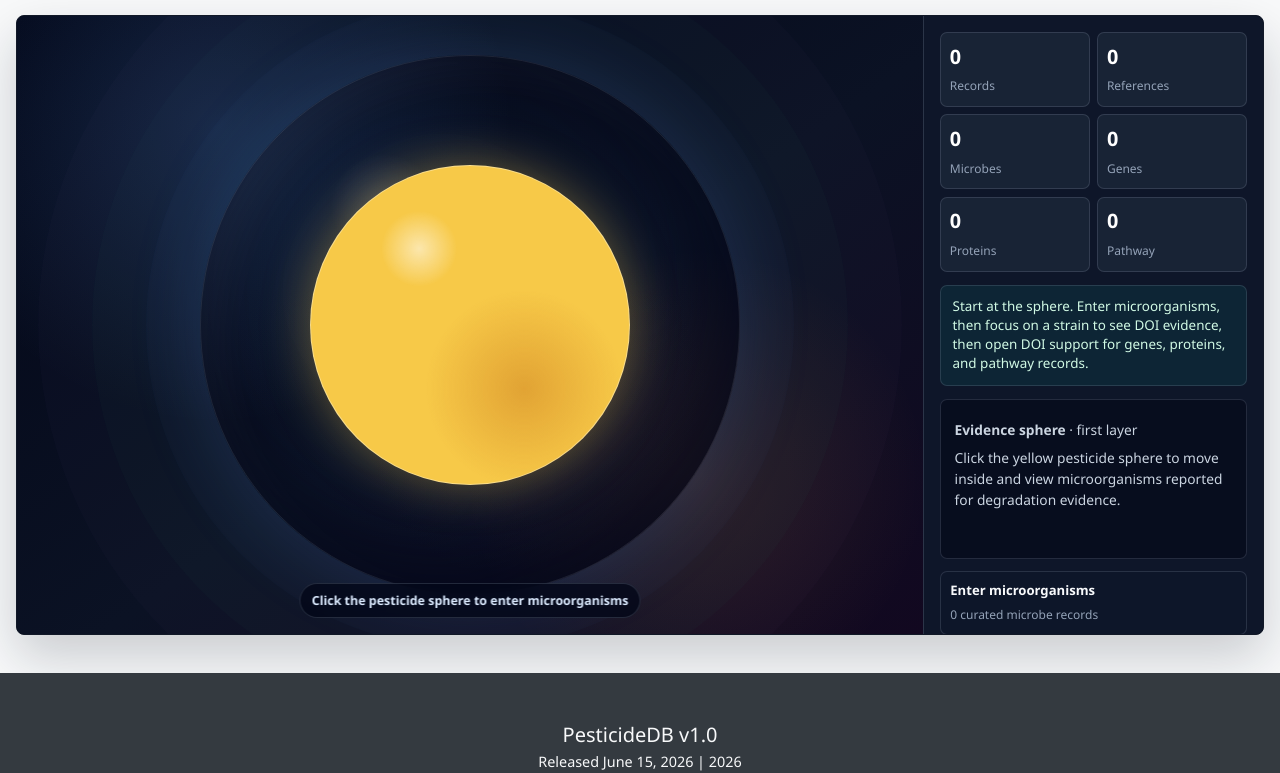
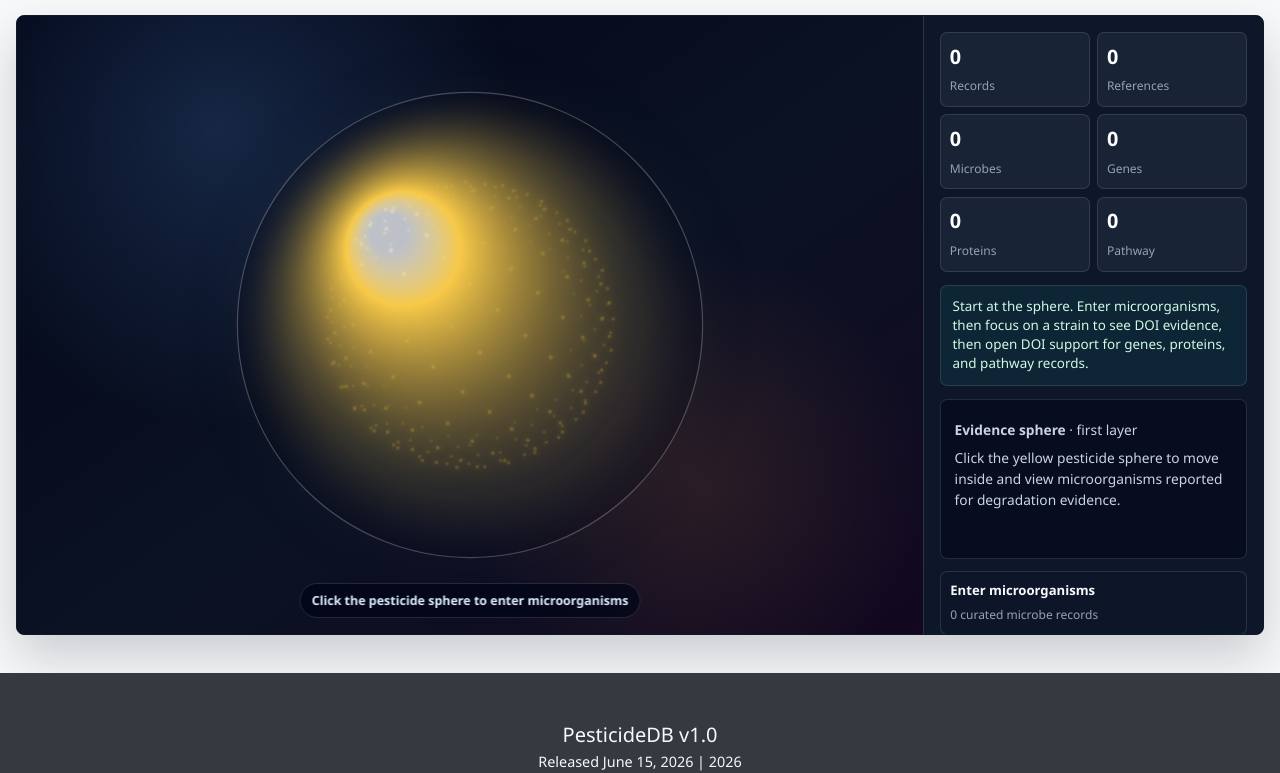
Before and after one commit to PesticideDB/PesticideDB, a Django app: page /evidence-galaxy/ in a window 1280 px wide. Shown: the part 214-987 px from the top of the page. Run offline with Django 5.2, Linux system fonts and the light colour scheme; data comes from the database, SQL or seed files in the repository; data that the repository does not hold is empty; some libraries are stand-ins or nearby versions.

Commit message:
Render evidence galaxy as a particle sphere

```diff
--- a/base/templates/base/tools/evidence_galaxy.html
+++ b/base/templates/base/tools/evidence_galaxy.html
@@ -24,11 +24,7 @@
   <section class="galaxy-shell">
     <div id="galaxy-stage" class="galaxy-stage">
       <div id="galaxy-loading" class="galaxy-loading">Loading evidence sphere...</div>
-      <div class="sphere-depth" aria-hidden="true"></div>
-      <div class="sphere-halo" aria-hidden="true"></div>
-      <svg id="sphere-edges" class="sphere-edges" aria-hidden="true"></svg>
-      <button type="button" id="sphere-core" class="sphere-core"></button>
-      <div id="sphere-dots" class="sphere-dots"></div>
+      <canvas id="sphere-canvas" class="sphere-canvas"></canvas>
       <div id="sphere-caption" class="sphere-caption"></div>
     </div>
 
@@ -143,166 +139,17 @@
     background: rgba(2, 6, 23, .7);
   }
 
-  .sphere-depth,
-  .sphere-halo {
+  .sphere-canvas {
     position: absolute;
-    left: 50%;
-    top: 50%;
-    width: min(58vw, 540px);
-    aspect-ratio: 1;
-    border-radius: 50%;
-    transform: translate(-50%, -50%);
-    pointer-events: none;
+    inset: 0;
+    z-index: 4;
+    width: 100%;
+    height: 100%;
+    cursor: grab;
   }
 
-  .sphere-depth {
-    background:
-      radial-gradient(circle at 34% 28%, rgba(255, 255, 255, .12), transparent 10%),
-      radial-gradient(circle at 63% 67%, rgba(15, 23, 42, .46), transparent 35%),
-      radial-gradient(circle, rgba(96, 165, 250, .1), transparent 65%);
-    box-shadow:
-      inset -28px -34px 90px rgba(2, 6, 23, .72),
-      inset 18px 18px 46px rgba(255, 255, 255, .04),
-      0 0 76px rgba(96, 165, 250, .16);
-  }
-
-  .sphere-halo {
-    border: 1px solid rgba(148, 163, 184, .14);
-    box-shadow:
-      0 0 0 54px rgba(96, 165, 250, .025),
-      0 0 0 108px rgba(52, 211, 153, .018),
-      0 0 0 162px rgba(192, 132, 252, .014);
-  }
-
-  .sphere-core {
-    position: absolute;
-    left: 50%;
-    top: 50%;
-    z-index: 5;
-    width: clamp(7rem, 14vw, 10.5rem);
-    aspect-ratio: 1;
-    border: 1px solid rgba(255, 255, 255, .36);
-    border-radius: 50%;
-    background:
-      radial-gradient(circle at 34% 26%, rgba(255, 255, 255, .55), transparent 12%),
-      radial-gradient(circle at 67% 70%, rgba(180, 83, 9, .32), transparent 32%),
-      #f7c948;
-    color: #431407;
-    cursor: pointer;
-    font-weight: 900;
-    line-height: 1.1;
-    padding: 1rem;
-    transform: translate(-50%, -50%);
-    box-shadow: 0 0 48px rgba(247, 201, 72, .38);
-    transition: width .24s ease, background .24s ease, box-shadow .24s ease;
-  }
-
-  .galaxy-stage.is-pesticide .sphere-core {
-    width: clamp(13rem, 26vw, 20rem);
-    font-size: clamp(1.2rem, 2.2vw, 2rem);
-  }
-
-  .sphere-core.is-microbe {
-    background:
-      radial-gradient(circle at 34% 26%, rgba(255, 255, 255, .5), transparent 12%),
-      radial-gradient(circle at 67% 70%, rgba(6, 78, 59, .34), transparent 32%),
-      #34d399;
-    color: #052e16;
-    box-shadow: 0 0 48px rgba(52, 211, 153, .36);
-  }
-
-  .sphere-core.is-reference {
-    background:
-      radial-gradient(circle at 34% 26%, rgba(255, 255, 255, .5), transparent 12%),
-      radial-gradient(circle at 67% 70%, rgba(30, 64, 175, .34), transparent 32%),
-      #60a5fa;
-    color: #082f49;
-    box-shadow: 0 0 48px rgba(96, 165, 250, .36);
-  }
-
-  .sphere-core.is-support {
-    background:
-      radial-gradient(circle at 34% 26%, rgba(255, 255, 255, .5), transparent 12%),
-      radial-gradient(circle at 67% 70%, rgba(88, 28, 135, .34), transparent 32%),
-      #c084fc;
-    color: #2e1065;
-    box-shadow: 0 0 48px rgba(192, 132, 252, .36);
-  }
-
-  .sphere-edges {
-    position: absolute;
-    inset: 0;
-    z-index: 6;
-    width: 100%;
-    height: 100%;
-    pointer-events: none;
-    overflow: visible;
-  }
-
-  .sphere-edges line {
-    stroke: var(--edge-color, #fde68a);
-    stroke-width: 2.8;
-    stroke-linecap: round;
-    opacity: .78;
-    filter: drop-shadow(0 0 6px var(--edge-color, #fde68a));
-    animation: edge-pulse 1.8s ease-in-out infinite alternate;
-  }
-
-  @keyframes edge-pulse {
-    from { opacity: .42; stroke-width: 2; }
-    to { opacity: .9; stroke-width: 3.4; }
-  }
-
-  .sphere-dot {
-    position: absolute;
-    z-index: 7;
-    display: grid;
-    place-items: center;
-    width: var(--dot-size);
-    aspect-ratio: 1;
-    border: 1px solid rgba(255, 255, 255, .28);
-    border-radius: 50%;
-    background:
-      radial-gradient(circle at 30% 24%, rgba(255, 255, 255, .56), transparent 13%),
-      radial-gradient(circle at 68% 76%, rgba(2, 6, 23, .34), transparent 42%),
-      var(--dot-color);
-    color: #f8fafc;
-    cursor: pointer;
-    font-weight: 900;
-    text-align: center;
-    transform:
-      translate(-50%, -50%)
-      translateZ(0)
-      scale(var(--dot-depth));
-    box-shadow: 0 0 30px color-mix(in srgb, var(--dot-color), transparent 35%);
-    transition: transform .18s ease, filter .18s ease, box-shadow .18s ease;
-  }
-
-  .sphere-dot:hover,
-  .sphere-dot:focus-visible {
-    filter: brightness(1.08);
-    transform: translate(-50%, -50%) scale(calc(var(--dot-depth) * 1.08));
-    outline: 0;
-  }
-
-  .sphere-dot strong {
-    display: block;
-    font-size: clamp(1rem, 1.7vw, 1.55rem);
-    line-height: 1;
-  }
-
-  .sphere-dot span {
-    display: block;
-    max-width: 8.5em;
-    margin-top: .18rem;
-    font-size: clamp(.58rem, .78vw, .72rem);
-    line-height: 1.08;
-  }
-
-  .sphere-dot.is-item {
-    font-size: .68rem;
-    line-height: 1.05;
-    padding: .45rem;
+  .sphere-canvas:active {
+    cursor: grabbing;
   }
 
   .sphere-caption {
@@ -456,25 +303,6 @@
       min-height: 500px;
     }
 
-    .sphere-depth,
-    .sphere-halo {
-      width: min(82vw, 390px);
-    }
-
-    .sphere-core {
-      width: 6.4rem;
-      font-size: .74rem;
-    }
-
-    .galaxy-stage.is-pesticide .sphere-core {
-      width: min(58vw, 13rem);
-      font-size: 1.2rem;
-    }
-
-    .sphere-dot span {
-      display: none;
-    }
-
     .galaxy-panel {
       border-left: 0;
       border-top: 1px solid rgba(148, 163, 184, .22);
@@ -484,28 +312,31 @@
 
 <script>
   (() => {
-    const stageElement = document.getElementById("galaxy-stage");
     const loadingElement = document.getElementById("galaxy-loading");
+    const canvas = document.getElementById("sphere-canvas");
+    const ctx = canvas.getContext("2d");
     const summaryElement = document.getElementById("galaxy-summary");
     const storyElement = document.getElementById("galaxy-story");
     const detailElement = document.getElementById("galaxy-detail");
     const listElement = document.getElementById("galaxy-list");
-    const dotsElement = document.getElementById("sphere-dots");
-    const edgesElement = document.getElementById("sphere-edges");
-    const coreElement = document.getElementById("sphere-core");
     const captionElement = document.getElementById("sphere-caption");
     const form = document.getElementById("galaxy-form");
     const select = document.getElementById("pesticide-select");
     let currentData = { nodes: [], links: [], summary: {} };
     let selectedMicrobe = null;
-
-    const positions = [
-      [50, 16, .88], [66, 23, 1.04], [79, 42, 1.14], [73, 64, 1.02],
-      [56, 80, .94], [37, 77, 1.08], [21, 58, 1.16], [24, 36, .98],
-      [40, 28, 1.16], [59, 42, .92], [48, 60, 1.18], [34, 49, .86],
-    ];
+    let particles = [];
+    let coreParticle = null;
+    let focusEdges = [];
+    let layer = "pesticide";
+    let rotation = { x: -0.18, y: 0.32 };
+    let pointer = { x: 0, y: 0, down: false, moved: false };
+    let hoverParticle = null;
+    let animationFrame = null;
+    const visibleLimit = 12;
+    const shellPoints = spherePoints(360, .002);
 
     const colors = {
+      pesticide: "#f7c948",
       microorganism: "#34d399",
       reference: "#60a5fa",
       gene: "#c084fc",
@@ -554,55 +385,6 @@
       return Array.from(new Map(nodes.map(node => [node.id, node])).values());
     }
 
-    function setCore(label, mode, clickHandler) {
-      coreElement.className = `sphere-core ${mode ? `is-${mode}` : ""}`;
-      coreElement.textContent = label;
-      coreElement.onclick = clickHandler;
-    }
-
-    function setStage(layer) {
-      stageElement.classList.remove("is-pesticide");
-      if (layer === "pesticide") stageElement.classList.add("is-pesticide");
-    }
-
-    function clearEdges() {
-      edgesElement.innerHTML = "";
-    }
-
-    function renderEdges(targets, color) {
-      const lines = targets.map(item => `
-        <line x1="50%" y1="50%" x2="${item.x}%" y2="${item.y}%"></line>
-      `).join("");
-      edgesElement.style.setProperty("--edge-color", color);
-      edgesElement.innerHTML = lines;
-    }
-
-    function renderDots(nodes, options) {
-      const maxSize = Math.max(1, ...nodes.map(node => node.size || 5));
-      dotsElement.innerHTML = nodes.map((node, index) => {
-        const [x, y, depth] = positions[index % positions.length];
-        const size = options.size || Math.max(72, Math.min(116, 70 + ((node.size || 5) / maxSize) * 42));
-        return `
-          <button type="button" class="sphere-dot is-item" data-node-id="${escapeHtml(node.id)}"
-            title="${escapeHtml(node.label)}"
-            style="left:${x}%; top:${y}%; --dot-color:${options.color || colors[node.kind] || "#94a3b8"}; --dot-size:${size}px; --dot-depth:${depth};">
-            ${options.showCount ? `<strong>${escapeHtml(node.size || 1)}</strong>` : ""}
-            <span>${escapeHtml(shortLabel(node.label, options.maxLabel || 24))}</span>
-          </button>
-        `;
-      }).join("");
-      dotsElement.querySelectorAll(".sphere-dot").forEach(dot => {
-        dot.addEventListener("click", () => {
-          const node = currentData.nodes.find(item => item.id === dot.dataset.nodeId);
-          if (node) options.onClick(node);
-        });
-      });
-      return nodes.map((node, index) => {
-        const [x, y] = positions[index % positions.length];
-        return { node, x, y };
-      });
-    }
-
     function renderSummary(summary) {
       const items = [
         ["Records", summary.evidence_records],
@@ -621,13 +403,204 @@
       `;
     }
 
+    function resizeCanvas() {
+      const rect = canvas.getBoundingClientRect();
+      const ratio = window.devicePixelRatio || 1;
+      canvas.width = Math.max(1, Math.floor(rect.width * ratio));
+      canvas.height = Math.max(1, Math.floor(rect.height * ratio));
+      ctx.setTransform(ratio, 0, 0, ratio, 0, 0);
+    }
+
+    function spherePoints(count, jitter = 0) {
+      return Array.from({ length: count }, (_, index) => {
+        const y = 1 - (index / Math.max(1, count - 1)) * 2;
+        const radius = Math.sqrt(Math.max(0, 1 - y * y));
+        const theta = index * Math.PI * (3 - Math.sqrt(5));
+        return {
+          x: Math.cos(theta) * radius + Math.sin(index * 12.9898) * jitter,
+          y: y + Math.cos(index * 78.233) * jitter,
+          z: Math.sin(theta) * radius + Math.sin(index * 37.719) * jitter,
+        };
+      });
+    }
+
+    function makeParticle(node, point, options = {}) {
+      return {
+        node,
+        x: point.x,
+        y: point.y,
+        z: point.z,
+        radius: options.radius || 6,
+        color: options.color || colors[node.kind] || "#94a3b8",
+        label: options.label || node.label,
+        kind: options.kind || node.kind,
+        action: options.action || null,
+      };
+    }
+
+    function project(particle) {
+      const cosY = Math.cos(rotation.y);
+      const sinY = Math.sin(rotation.y);
+      const cosX = Math.cos(rotation.x);
+      const sinX = Math.sin(rotation.x);
+      const x1 = particle.x * cosY - particle.z * sinY;
+      const z1 = particle.x * sinY + particle.z * cosY;
+      const y1 = particle.y * cosX - z1 * sinX;
+      const z2 = particle.y * sinX + z1 * cosX;
+      const rect = canvas.getBoundingClientRect();
+      const sphereRadius = Math.min(rect.width, rect.height) * (layer === "pesticide" ? .28 : .34);
+      const perspective = 1.85 / (2.45 - z2);
+      return {
+        x: rect.width / 2 + x1 * sphereRadius * perspective,
+        y: rect.height / 2 + y1 * sphereRadius * perspective,
+        z: z2,
+        scale: perspective,
+      };
+    }
+
+    function drawParticle(particle, projected, isCore = false) {
+      const radius = particle.radius * projected.scale;
+      const gradient = ctx.createRadialGradient(
+        projected.x - radius * .35,
+        projected.y - radius * .4,
+        radius * .08,
+        projected.x,
+        projected.y,
+        radius
+      );
+      gradient.addColorStop(0, "rgba(255,255,255,.72)");
+      gradient.addColorStop(.18, particle.color);
+      gradient.addColorStop(1, "rgba(2,6,23,.28)");
+      ctx.globalAlpha = isCore ? 1 : Math.max(.34, Math.min(1, .58 + projected.z * .22));
+      ctx.fillStyle = gradient;
+      ctx.beginPath();
+      ctx.arc(projected.x, projected.y, radius, 0, Math.PI * 2);
+      ctx.fill();
+      ctx.shadowColor = particle.color;
+      ctx.shadowBlur = isCore ? 30 : 16;
+      ctx.strokeStyle = "rgba(255,255,255,.24)";
+      ctx.lineWidth = 1.2;
+      ctx.stroke();
+      ctx.shadowBlur = 0;
+
+      if (radius > 22 || particle === hoverParticle) {
+        ctx.globalAlpha = 1;
+        ctx.fillStyle = isCore ? "#1f1300" : "#f8fafc";
+        ctx.font = `800 ${Math.max(10, Math.min(20, radius * .22))}px Arial`;
+        ctx.textAlign = "center";
+        ctx.textBaseline = "middle";
+        wrapText(shortLabel(particle.label, isCore ? 28 : 22), projected.x, projected.y, radius * 1.35, Math.max(11, radius * .22));
+      }
+    }
+
+    function wrapText(text, x, y, maxWidth, lineHeight) {
+      const words = text.split(/\s+/);
+      const lines = [];
+      let line = "";
+      words.forEach(word => {
+        const test = line ? `${line} ${word}` : word;
+        if (ctx.measureText(test).width > maxWidth && line) {
+          lines.push(line);
+          line = word;
+        } else {
+          line = test;
+        }
+      });
+      if (line) lines.push(line);
+      const start = y - ((lines.length - 1) * lineHeight) / 2;
+      lines.slice(0, 3).forEach((entry, index) => ctx.fillText(entry, x, start + index * lineHeight));
+    }
+
+    function drawEdges(projectedCore, projectedParticles) {
+      if (!focusEdges.length || !projectedCore) return;
+      ctx.save();
+      focusEdges.forEach(edge => {
+        const target = projectedParticles.get(edge.node.id);
+        if (!target) return;
+        const pulse = .55 + Math.sin(Date.now() / 420) * .22;
+        ctx.globalAlpha = pulse;
+        ctx.strokeStyle = edge.color;
+        ctx.lineWidth = 2.2;
+        ctx.shadowColor = edge.color;
+        ctx.shadowBlur = 11;
+        ctx.beginPath();
+        ctx.moveTo(projectedCore.x, projectedCore.y);
+        ctx.lineTo(target.x, target.y);
+        ctx.stroke();
+      });
+      ctx.restore();
+    }
+
+    function drawScene() {
+      resizeCanvas();
+      const rect = canvas.getBoundingClientRect();
+      ctx.clearRect(0, 0, rect.width, rect.height);
+      ctx.globalAlpha = 1;
+
+      const cx = rect.width / 2;
+      const cy = rect.height / 2;
+      const haloRadius = Math.min(rect.width, rect.height) * .37;
+      const halo = ctx.createRadialGradient(cx, cy, haloRadius * .18, cx, cy, haloRadius * 1.25);
+      halo.addColorStop(0, "rgba(96,165,250,.06)");
+      halo.addColorStop(.52, "rgba(96,165,250,.06)");
+      halo.addColorStop(.53, "rgba(148,163,184,.08)");
+      halo.addColorStop(1, "rgba(2,6,23,0)");
+      ctx.fillStyle = halo;
+      ctx.beginPath();
+      ctx.arc(cx, cy, haloRadius * 1.35, 0, Math.PI * 2);
+      ctx.fill();
+
+      const all = [...particles];
+      if (coreParticle) all.push(coreParticle);
+      const projected = new Map();
+      all.forEach(particle => projected.set(particle.node.id, project(particle)));
+      const ordered = particles.slice().sort((a, b) => projected.get(a.node.id).z - projected.get(b.node.id).z);
+      if (layer === "pesticide") drawParticleShell(colors.pesticide);
+      drawEdges(coreParticle ? projected.get(coreParticle.node.id) : null, projected);
+      ordered.forEach(particle => drawParticle(particle, projected.get(particle.node.id)));
+      if (coreParticle) drawParticle(coreParticle, projected.get(coreParticle.node.id), true);
+      animationFrame = requestAnimationFrame(drawScene);
+    }
+
+    function drawParticleShell(color) {
+      const rect = canvas.getBoundingClientRect();
+      const particle = { radius: Math.min(rect.width, rect.height) * .33, color };
+      shellPoints.forEach((point, index) => {
+        const projected = project({ ...particle, ...point, node: { id: `shell-${index}` } });
+        if (projected.z < -.4) return;
+        const alpha = Math.max(.08, Math.min(.48, .2 + projected.z * .18));
+        ctx.globalAlpha = alpha;
+        ctx.fillStyle = color;
+        ctx.shadowColor = color;
+        ctx.shadowBlur = 5;
+        ctx.beginPath();
+        ctx.arc(projected.x, projected.y, 1.1 + projected.scale * .8, 0, Math.PI * 2);
+        ctx.fill();
+      });
+      ctx.shadowBlur = 0;
+      ctx.globalAlpha = 1;
+    }
+
+    function setScene(newLayer, core, visible, options = {}) {
+      layer = newLayer;
+      coreParticle = core;
+      particles = visible;
+      focusEdges = options.edges || [];
+      hoverParticle = null;
+      captionElement.innerHTML = options.caption || "";
+      if (!animationFrame) drawScene();
+    }
+
     function renderPesticideSphere() {
       selectedMicrobe = null;
-      setStage("pesticide");
-      clearEdges();
-      dotsElement.innerHTML = "";
-      setCore(currentData.summary?.pesticide || select.value, "", renderMicrobeLayer);
-      captionElement.innerHTML = "Click the pesticide sphere to enter microorganisms";
+      const pesticide = currentData.nodes.find(node => node.kind === "pesticide") || { id: "pesticide", label: currentData.summary?.pesticide || select.value, kind: "pesticide" };
+      setScene("pesticide", makeParticle(pesticide, { x: 0, y: 0, z: 0 }, {
+        radius: Math.min(360, Math.max(265, (canvas.getBoundingClientRect().width || 800) * .34)),
+        color: colors.pesticide,
+        action: renderMicrobeLayer,
+      }), [], {
+        caption: "Click the pesticide sphere to enter microorganisms",
+      });
       detailElement.innerHTML = `
         <h2>${escapeHtml(currentData.summary?.pesticide || select.value)}</h2>
         <p><strong>Evidence sphere</strong> · first layer</p>
@@ -638,20 +611,26 @@
     }
 
     function renderMicrobeLayer() {
-      setStage("microbes");
-      clearEdges();
-      const microbes = currentData.nodes.filter(node => node.kind === "microorganism").slice(0, positions.length);
-      setCore("Microorganisms", "microbe", renderPesticideSphere);
-      renderDots(microbes, {
+      const microbeNodes = currentData.nodes.filter(node => node.kind === "microorganism");
+      const microbes = microbeNodes.slice(0, visibleLimit);
+      const points = spherePoints(microbes.length, .015);
+      const core = makeParticle({ id: "microbe-core", label: "Microorganisms", kind: "microorganism" }, { x: 0, y: 0, z: 0 }, {
+        radius: 92,
         color: colors.microorganism,
-        maxLabel: 24,
-        onClick: renderReferenceLayer,
+        action: renderPesticideSphere,
       });
-      captionElement.innerHTML = `<button type="button" id="back-pesticide">Pesticide</button><span>Microorganisms inside ${escapeHtml(currentData.summary?.pesticide || select.value)}</span>`;
+      const dots = microbes.map((node, index) => makeParticle(node, points[index], {
+        radius: Math.max(18, Math.min(34, 18 + (node.size || 5) * 1.2)),
+        color: colors.microorganism,
+        action: renderReferenceLayer,
+      }));
+      setScene("microbes", core, dots, {
+        caption: `<button type="button" id="back-pesticide">Pesticide</button><span>Microorganisms inside ${escapeHtml(currentData.summary?.pesticide || select.value)}</span>`,
+      });
       document.getElementById("back-pesticide").addEventListener("click", renderPesticideSphere);
       detailElement.innerHTML = `
         <h2>Microorganisms</h2>
-        <p><strong>${escapeHtml(currentData.summary?.microorganisms || microbes.length)}</strong> records are linked to ${escapeHtml(currentData.summary?.pesticide || select.value)}.</p>
+        <p><strong>${escapeHtml(currentData.summary?.microorganisms || microbeNodes.length)}</strong> records are linked to ${escapeHtml(currentData.summary?.pesticide || select.value)}.</p>
         <p>Select a microorganism to focus its DOI evidence. Shiny edges appear only in that focused view.</p>
       `;
       listElement.innerHTML = microbes.map(node => `
@@ -667,16 +646,23 @@
 
     function renderReferenceLayer(microbe) {
       selectedMicrobe = microbe;
-      setStage("references");
-      const references = connectedNodes(microbe, ["reference"]).slice(0, positions.length);
-      setCore(shortLabel(microbe.label, 28), "microbe", renderMicrobeLayer);
-      const targets = renderDots(references, {
+      const references = connectedNodes(microbe, ["reference"]).slice(0, visibleLimit);
+      const points = spherePoints(Math.max(1, references.length), .01);
+      const core = makeParticle(microbe, { x: 0, y: 0, z: 0 }, {
+        radius: 92,
+        color: colors.microorganism,
+        label: microbe.label,
+        action: renderMicrobeLayer,
+      });
+      const dots = references.map((node, index) => makeParticle(node, points[index], {
+        radius: 34,
         color: colors.reference,
-        maxLabel: 22,
-        onClick: reference => renderSupportLayer(microbe, reference),
+        action: reference => renderSupportLayer(microbe, reference),
+      }));
+      setScene("references", core, dots, {
+        edges: dots.map(dot => ({ node: dot.node, color: "#93c5fd" })),
+        caption: `<button type="button" id="back-microbes">Microbes</button><span>DOI evidence for ${escapeHtml(shortLabel(microbe.label, 26))}</span>`,
       });
-      renderEdges(targets, "#93c5fd");
-      captionElement.innerHTML = `<button type="button" id="back-microbes">Microbes</button><span>DOI evidence for ${escapeHtml(shortLabel(microbe.label, 26))}</span>`;
       document.getElementById("back-microbes").addEventListener("click", renderMicrobeLayer);
       detailElement.innerHTML = `
         <h2>${escapeHtml(microbe.label)}</h2>
@@ -695,18 +681,26 @@
     }
 
     function renderSupportLayer(microbe, reference) {
-      setStage("support");
       const supportKinds = ["gene", "protein", "enzyme", "pathway", "metabolite"];
       let support = connectedNodes(reference, supportKinds);
       if (!support.length) support = connectedNodes(microbe, supportKinds);
-      support = support.slice(0, positions.length);
-      setCore(shortLabel(reference.label, 26), "reference", () => renderReferenceLayer(microbe));
-      const targets = renderDots(support, {
-        maxLabel: 22,
-        onClick: renderNodeDetail,
+      support = support.slice(0, visibleLimit);
+      const points = spherePoints(Math.max(1, support.length), .012);
+      const core = makeParticle(reference, { x: 0, y: 0, z: 0 }, {
+        radius: 92,
+        color: colors.reference,
+        label: reference.label,
+        action: () => renderReferenceLayer(microbe),
       });
-      renderEdges(targets, "#f9a8d4");
-      captionElement.innerHTML = `<button type="button" id="back-doi">DOI layer</button><span>Gene, protein, and pathway support</span>`;
+      const dots = support.map((node, index) => makeParticle(node, points[index], {
+        radius: node.kind === "pathway" || node.kind === "metabolite" ? 36 : 32,
+        color: colors[node.kind] || "#94a3b8",
+        action: renderNodeDetail,
+      }));
+      setScene("support", core, dots, {
+        edges: dots.map(dot => ({ node: dot.node, color: dot.color })),
+        caption: `<button type="button" id="back-doi">DOI layer</button><span>Gene, protein, and pathway support</span>`,
+      });
       document.getElementById("back-doi").addEventListener("click", () => renderReferenceLayer(microbe));
       detailElement.innerHTML = `
         <h2>${escapeHtml(reference.label)}</h2>
@@ -751,10 +745,61 @@
       renderPesticideSphere();
     }
 
+    function canvasPoint(event) {
+      const rect = canvas.getBoundingClientRect();
+      return { x: event.clientX - rect.left, y: event.clientY - rect.top };
+    }
+
+    function pickParticle(point) {
+      const candidates = [coreParticle, ...particles].filter(Boolean);
+      let best = null;
+      let bestDistance = Infinity;
+      candidates.forEach(particle => {
+        const projected = project(particle);
+        const radius = particle.radius * projected.scale;
+        const distance = Math.hypot(projected.x - point.x, projected.y - point.y);
+        if (distance < radius * 1.18 && distance < bestDistance) {
+          best = particle;
+          bestDistance = distance;
+        }
+      });
+      return best;
+    }
+
+    canvas.addEventListener("pointerdown", event => {
+      pointer = { ...canvasPoint(event), down: true, moved: false };
+      canvas.setPointerCapture(event.pointerId);
+    });
+
+    canvas.addEventListener("pointermove", event => {
+      const point = canvasPoint(event);
+      if (pointer.down) {
+        const dx = point.x - pointer.x;
+        const dy = point.y - pointer.y;
+        if (Math.abs(dx) + Math.abs(dy) > 2) pointer.moved = true;
+        rotation.y += dx * .006;
+        rotation.x += dy * .004;
+        pointer.x = point.x;
+        pointer.y = point.y;
+      } else {
+        hoverParticle = pickParticle(point);
+        canvas.style.cursor = hoverParticle ? "pointer" : "grab";
+      }
+    });
+
+    canvas.addEventListener("pointerup", event => {
+      const point = canvasPoint(event);
+      const target = pickParticle(point);
+      if (!pointer.moved && target?.action) target.action(target.node);
+      pointer.down = false;
+    });
+
+    window.addEventListener("resize", resizeCanvas);
     form.addEventListener("submit", event => {
       event.preventDefault();
       loadSphere();
     });
+    drawScene();
     loadSphere();
   })();
 </script>
```
